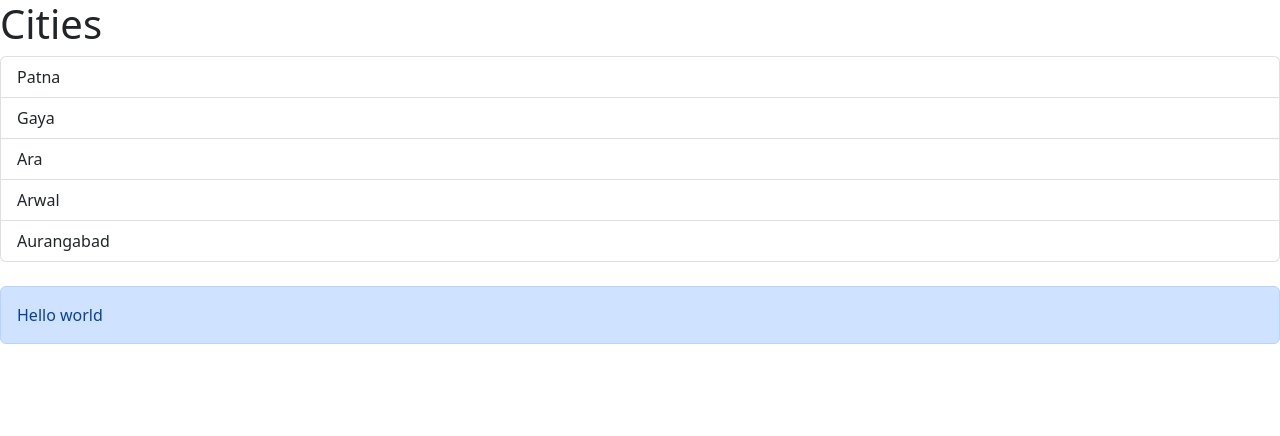
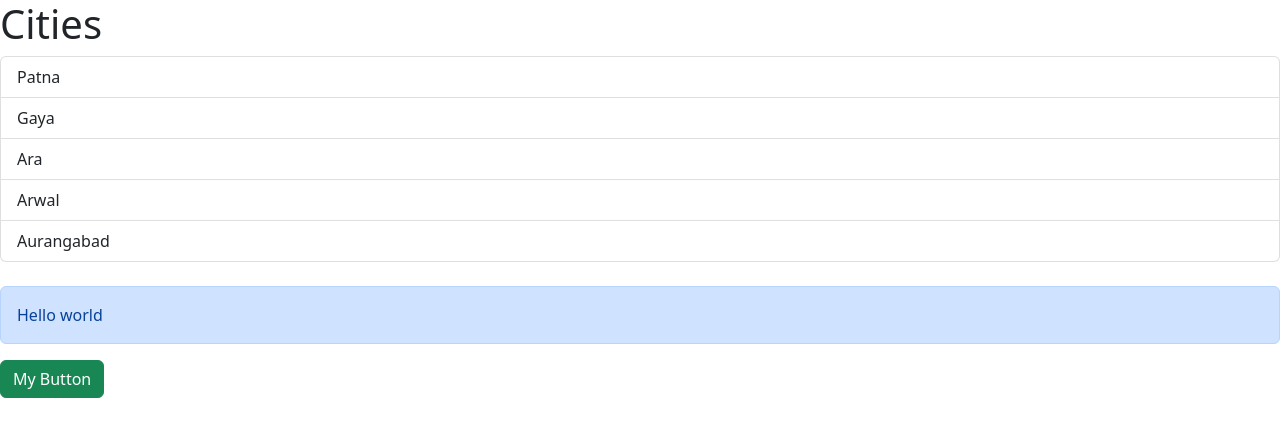
Before and after one commit to Ashish-17CSE/React, a React (Vite) app: page / in a window 1280 px wide. Shown: the top 436 px of the page. Built offline with nearby package versions, Linux system fonts and the light colour scheme.

Commit message:
Building a Button Component

```diff
--- a/src/App.tsx
+++ b/src/App.tsx
@@ -1,6 +1,7 @@
 // import Message from "./Message";
 
 import Alert from "./components/Alert";
+import Button from "./components/Button";
 import ListGroup from "./components/ListGroup";
 
 function App() {
@@ -24,6 +25,16 @@
       <div>
         <Alert>Hello world</Alert>
       </div>
+      <div>
+        <Button
+          color="success"
+          onClick={() => {
+            console.log("Button Clicked");
+          }}
+        >
+          My Button
+        </Button>
+      </div>
     </div>
   );
 }
--- /dev/null
+++ b/src/components/Button.tsx
@@ -0,0 +1,17 @@
+import React from "react";
+
+interface Props {
+  children: string;
+  color?: "primary" | "secondary" | "success" | "danger";
+  onClick: () => void;
+}
+
+const Button = ({ children, onClick, color = "primary" }: Props) => {
+  return (
+    <button className={"btn btn-" + color} onClick={onClick}>
+      {children}
+    </button>
+  );
+};
+
+export default Button;
```
